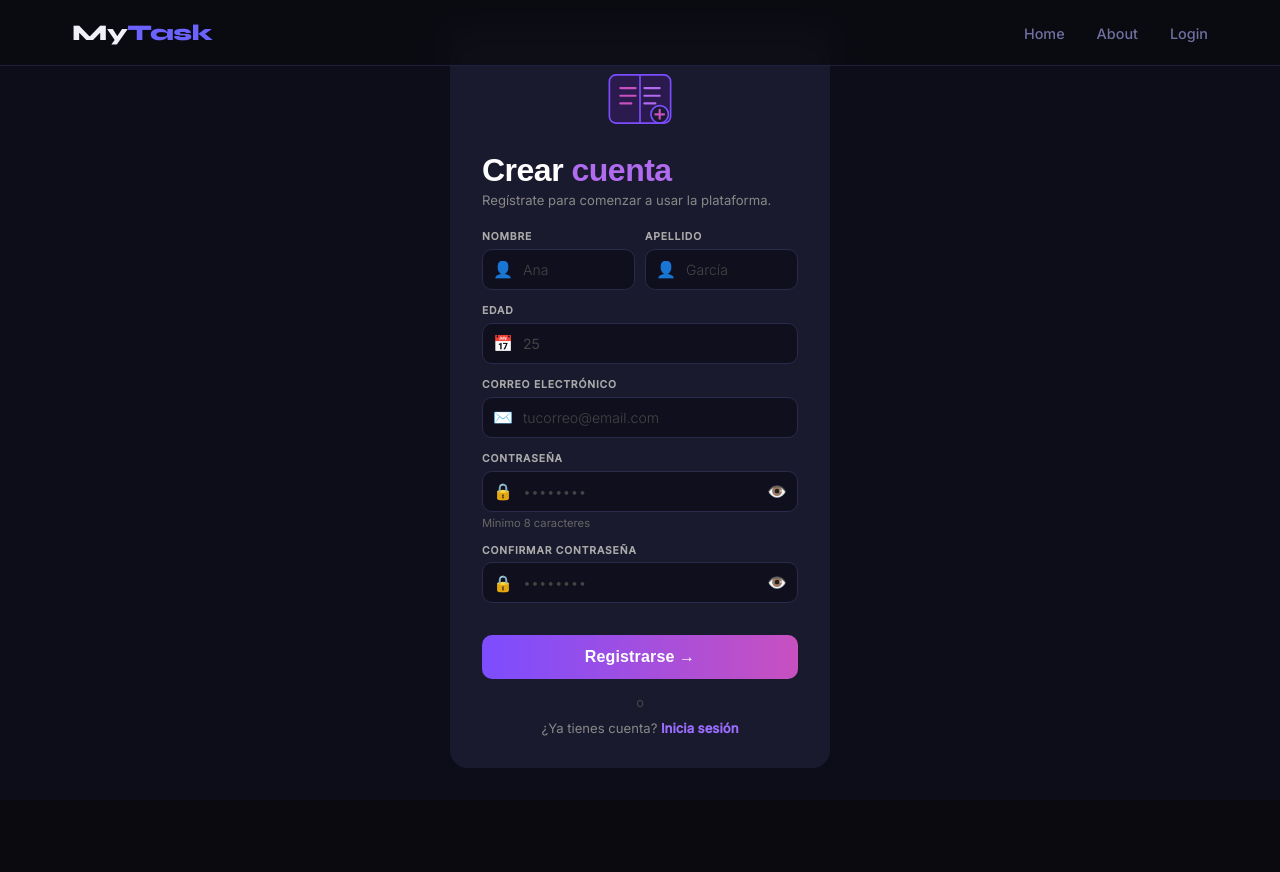
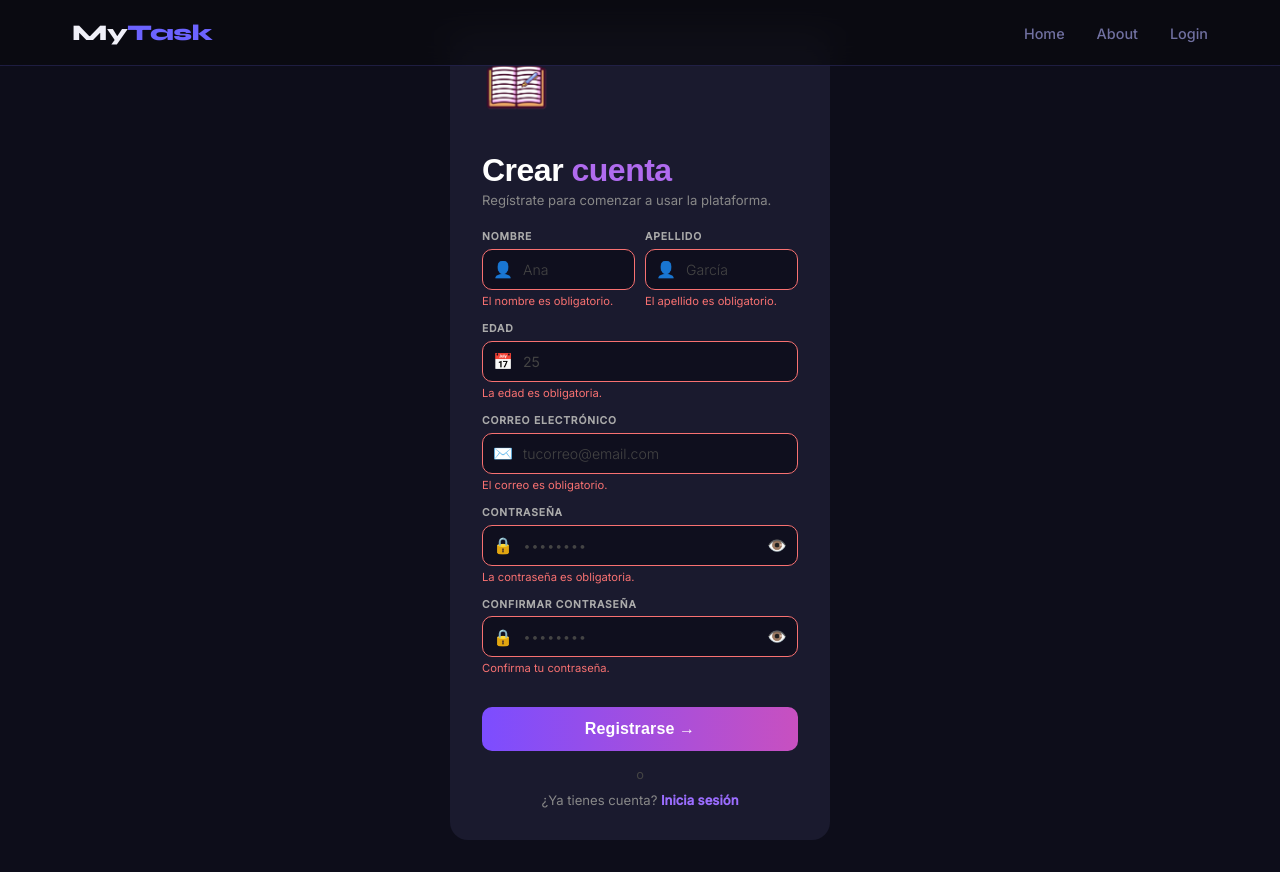
Before and after one commit to mstivenvelezc-ctrl/ProyectoM4_MartinVelez, a React (Vite) app: page /register in a window 1280 px wide. Both pictures are taken after a click on the button "Registrarse →". Before the commit the page ends 800 px from the top, so only its background shows below. Built offline with nearby package versions, Linux system fonts and the light colour scheme.

Commit message:
proteccion de rutas

```diff
--- a/src/Register.css
+++ b/src/Register.css
@@ -24,7 +24,7 @@
     margin-bottom: 1.2rem;
     }
 
-    .register-logo svg {
+    .register-logo {
     width: 70px;
     height: 70px;
     }
@@ -132,10 +132,25 @@
     color: #b06bef;
     }
 
+    /* Estados de validación del borde */
+    .register-input-wrap.input-error {
+    border-color: #f87171;
+    }
+
+    .register-input-wrap.input-ok {
+    border-color: #4ade80;
+    }
+
     /* Hints y validaciones */
     .register-hint {
     font-size: 0.7rem;
     color: #666;
+    margin: 4px 0 0;
+    }
+
+    .register-error {
+    font-size: 0.7rem;
+    color: #f87171;
     margin: 4px 0 0;
     }
 
--- a/src/Register.tsx
+++ b/src/Register.tsx
@@ -10,6 +10,55 @@
     confirmPassword: string;
     }
 
+    type FormErrors = Partial<Record<keyof RegisterForm, string>>;
+    type TouchedFields = Partial<Record<keyof RegisterForm, boolean>>;
+
+    // ── Reglas de validación ──────────────────────────────────────────────────────
+    function validate(form: RegisterForm): FormErrors {
+    const errors: FormErrors = {};
+    const emailRegex = /^[^\s@]+@[^\s@]+\.[^\s@]+$/;
+
+    if (!form.nombre.trim()) {
+        errors.nombre = "El nombre es obligatorio.";
+    } else if (form.nombre.trim().length < 3) {
+        errors.nombre = "Mínimo 3 caracteres.";
+    }
+
+    if (!form.apellido.trim()) {
+        errors.apellido = "El apellido es obligatorio.";
+    } else if (form.apellido.trim().length < 3) {
+        errors.apellido = "Mínimo 3 caracteres.";
+    }
+
+    if (!form.edad) {
+        errors.edad = "La edad es obligatoria.";
+    } else if (Number(form.edad) < 18) {
+        errors.edad = "Debes tener al menos 18 años.";
+    } else if (Number(form.edad) > 120) {
+        errors.edad = "Edad inválida.";
+    }
+
+    if (!form.correo.trim()) {
+        errors.correo = "El correo es obligatorio.";
+    } else if (!emailRegex.test(form.correo)) {
+        errors.correo = "Ingresa un correo válido (usuario@dominio.com).";
+    }
+
+    if (!form.password) {
+        errors.password = "La contraseña es obligatoria.";
+    } else if (form.password.length < 8) {
+        errors.password = "Mínimo 8 caracteres.";
+    }
+
+    if (!form.confirmPassword) {
+        errors.confirmPassword = "Confirma tu contraseña.";
+    } else if (form.password !== form.confirmPassword) {
+        errors.confirmPassword = "Las contraseñas no coinciden.";
+    }
+
+    return errors;
+    }
+
     export default function Register() {
     const [form, setForm] = useState<RegisterForm>({
         nombre: "",
@@ -20,56 +69,63 @@
         confirmPassword: "",
     });
 
+    const [touched, setTouched] = useState<TouchedFields>({});
     const [showPass, setShowPass] = useState(false);
     const [showConfirm, setShowConfirm] = useState(false);
+
+    const errors = validate(form);
+    const isFormValid = Object.keys(errors).length === 0;
 
     const handleChange = (e: React.ChangeEvent<HTMLInputElement>) => {
         setForm({ ...form, [e.target.name]: e.target.value });
     };
 
+    const handleBlur = (e: React.FocusEvent<HTMLInputElement>) => {
+        setTouched((prev) => ({ ...prev, [e.target.name]: true }));
+    };
+
+    // Muestra error solo si el campo fue tocado
+    const fieldError = (field: keyof RegisterForm) =>
+        touched[field] ? errors[field] : undefined;
+
+    // Estado del borde: error = rojo, válido = verde, neutro = default
+    const inputState = (field: keyof RegisterForm) => {
+        if (!touched[field]) return "";
+        return errors[field] ? "input-error" : "input-ok";
+    };
+
+    const handleSubmit = () => {
+        // Marcar todos como tocados para mostrar todos los errores
+        const allTouched: TouchedFields = {
+        nombre: true,
+        apellido: true,
+        edad: true,
+        correo: true,
+        password: true,
+        confirmPassword: true,
+        };
+        setTouched(allTouched);
+
+        if (!isFormValid) return;
+
+        // TODO: llamar a tu API de registro aquí
+        console.log("Registro:", {
+        nombre: form.nombre.trim(),
+        apellido: form.apellido.trim(),
+        edad: Number(form.edad),
+        correo: form.correo.trim(),
+        });
+    };
+
     const passwordsMatch =
         form.confirmPassword.length > 0 && form.password === form.confirmPassword;
-    const passwordsMismatch =
-        form.confirmPassword.length > 0 && form.password !== form.confirmPassword;
-
-    const handleSubmit = () => {
-        const { nombre, apellido, edad, correo, password, confirmPassword } = form;
-
-        if (!nombre || !apellido || !edad || !correo || !password || !confirmPassword) {
-        alert("Por favor completa todos los campos.");
-        return;
-        }
-        if (password !== confirmPassword) {
-        alert("Las contraseñas no coinciden.");
-        return;
-        }
-        if (password.length < 8) {
-        alert("La contraseña debe tener al menos 8 caracteres.");
-        return;
-        }
-
-        // TODO: llamar a tu API de registro aquí
-        console.log("Registro:", { nombre, apellido, edad: Number(edad), correo });
-    };
 
     return (
         <div className="register-container">
         <div className="register-card">
             {/* Logo */}
             <div className="register-logo">
-            <svg viewBox="0 0 64 64" fill="none" xmlns="http://www.w3.org/2000/svg">
-                <rect x="4" y="10" width="56" height="44" rx="6" fill="#2a1a4e" stroke="#7c4dff" strokeWidth="1.5" />
-                <path d="M32 10 C32 10 32 54 32 54" stroke="#7c4dff" strokeWidth="1.5" />
-                <line x1="14" y1="22" x2="28" y2="22" stroke="#c850c0" strokeWidth="2" strokeLinecap="round" />
-                <line x1="14" y1="29" x2="28" y2="29" stroke="#c850c0" strokeWidth="2" strokeLinecap="round" />
-                <line x1="14" y1="36" x2="24" y2="36" stroke="#c850c0" strokeWidth="2" strokeLinecap="round" />
-                <line x1="36" y1="22" x2="50" y2="22" stroke="#b06bef" strokeWidth="2" strokeLinecap="round" />
-                <line x1="36" y1="29" x2="50" y2="29" stroke="#b06bef" strokeWidth="2" strokeLinecap="round" />
-                <line x1="36" y1="36" x2="46" y2="36" stroke="#b06bef" strokeWidth="2" strokeLinecap="round" />
-                <circle cx="50" cy="46" r="8" fill="#1a1a2e" stroke="#7c4dff" strokeWidth="1.5" />
-                <line x1="50" y1="42" x2="50" y2="50" stroke="#c850c0" strokeWidth="2" strokeLinecap="round" />
-                <line x1="46" y1="46" x2="54" y2="46" stroke="#c850c0" strokeWidth="2" strokeLinecap="round" />
-            </svg>
+            <img src="/logo.png" alt="MyTask Logo" className="card-logo" />
             </div>
 
             <h1 className="register-title">
@@ -81,77 +137,95 @@
             <div className="register-row">
             <div className="register-field">
                 <label className="register-label">Nombre</label>
-                <div className="register-input-wrap">
+                <div className={`register-input-wrap ${inputState("nombre")}`}>
                 <span className="register-icon">👤</span>
                 <input
                     type="text"
                     name="nombre"
                     value={form.nombre}
                     onChange={handleChange}
+                    onBlur={handleBlur}
                     placeholder="Ana"
                     autoComplete="off"
                 />
                 </div>
+                {fieldError("nombre") && (
+                <p className="register-error">{fieldError("nombre")}</p>
+                )}
             </div>
+
             <div className="register-field">
                 <label className="register-label">Apellido</label>
-                <div className="register-input-wrap">
+                <div className={`register-input-wrap ${inputState("apellido")}`}>
                 <span className="register-icon">👤</span>
                 <input
                     type="text"
                     name="apellido"
                     value={form.apellido}
                     onChange={handleChange}
+                    onBlur={handleBlur}
                     placeholder="García"
                     autoComplete="off"
                 />
                 </div>
+                {fieldError("apellido") && (
+                <p className="register-error">{fieldError("apellido")}</p>
+                )}
             </div>
             </div>
 
             {/* Edad */}
             <div className="register-field">
             <label className="register-label">Edad</label>
-            <div className="register-input-wrap">
+            <div className={`register-input-wrap ${inputState("edad")}`}>
                 <span className="register-icon">📅</span>
                 <input
                 type="number"
                 name="edad"
                 value={form.edad}
                 onChange={handleChange}
+                onBlur={handleBlur}
                 placeholder="25"
                 min={1}
                 max={120}
                 />
             </div>
+            {fieldError("edad") && (
+                <p className="register-error">{fieldError("edad")}</p>
+            )}
             </div>
 
             {/* Correo */}
             <div className="register-field">
             <label className="register-label">Correo Electrónico</label>
-            <div className="register-input-wrap">
+            <div className={`register-input-wrap ${inputState("correo")}`}>
                 <span className="register-icon">✉️</span>
                 <input
                 type="email"
                 name="correo"
                 value={form.correo}
                 onChange={handleChange}
+                onBlur={handleBlur}
                 placeholder="tucorreo@email.com"
                 autoComplete="off"
                 />
             </div>
+            {fieldError("correo") && (
+                <p className="register-error">{fieldError("correo")}</p>
+            )}
             </div>
 
             {/* Contraseña */}
             <div className="register-field">
             <label className="register-label">Contraseña</label>
-            <div className="register-input-wrap">
+            <div className={`register-input-wrap ${inputState("password")}`}>
                 <span className="register-icon">🔒</span>
                 <input
                 type={showPass ? "text" : "password"}
                 name="password"
                 value={form.password}
                 onChange={handleChange}
+                onBlur={handleBlur}
                 placeholder="••••••••"
                 autoComplete="new-password"
                 />
@@ -164,19 +238,24 @@
                 {showPass ? "🙈" : "👁️"}
                 </button>
             </div>
-            <p className="register-hint">Mínimo 8 caracteres</p>
+            {fieldError("password") ? (
+                <p className="register-error">{fieldError("password")}</p>
+            ) : (
+                <p className="register-hint">Mínimo 8 caracteres</p>
+            )}
             </div>
 
             {/* Confirmar contraseña */}
             <div className="register-field">
             <label className="register-label">Confirmar Contraseña</label>
-            <div className="register-input-wrap">
+            <div className={`register-input-wrap ${inputState("confirmPassword")}`}>
                 <span className="register-icon">🔒</span>
                 <input
                 type={showConfirm ? "text" : "password"}
                 name="confirmPassword"
                 value={form.confirmPassword}
                 onChange={handleChange}
+                onBlur={handleBlur}
                 placeholder="••••••••"
                 autoComplete="new-password"
                 />
@@ -189,12 +268,11 @@
                 {showConfirm ? "🙈" : "👁️"}
                 </button>
             </div>
-            {passwordsMatch && (
+            {fieldError("confirmPassword") ? (
+                <p className="register-error">{fieldError("confirmPassword")}</p>
+            ) : passwordsMatch ? (
                 <p className="register-match ok">✓ Las contraseñas coinciden</p>
-            )}
-            {passwordsMismatch && (
-                <p className="register-match no">✗ Las contraseñas no coinciden</p>
-            )}
+            ) : null}
             </div>
 
             {/* Botón */}
--- /dev/null
+++ b/src/Routes/AuthContext.tsx
@@ -0,0 +1,15 @@
+    import { createContext } from "react";
+
+    export interface User {
+    nombre: string;
+    correo: string;
+    }
+
+    export interface AuthContextType {
+    user: User | null;
+    isAuthenticated: boolean;
+    login: (userData: User) => void;
+    logout: () => void;
+    }
+
+    export const AuthContext = createContext<AuthContextType | undefined>(undefined);
--- /dev/null
+++ b/src/Routes/AuthProvider.tsx
@@ -0,0 +1,31 @@
+    import { useState } from "react";
+    import type { ReactNode } from "react";
+    import { AuthContext } from "./AuthContext";
+    import type { User } from "./AuthContext";
+
+    export function AuthProvider({ children }: { children: ReactNode }) {
+    const [user, setUser] = useState<User | null>(() => {
+        try {
+        const stored = localStorage.getItem("auth_user");
+        return stored ? JSON.parse(stored) : null;
+        } catch {
+        return null;
+        }
+    });
+
+    const login = (userData: User) => {
+        setUser(userData);
+        localStorage.setItem("auth_user", JSON.stringify(userData));
+    };
+
+    const logout = () => {
+        setUser(null);
+        localStorage.removeItem("auth_user");
+    };
+
+    return (
+        <AuthContext.Provider value={{ user, isAuthenticated: !!user, login, logout }}>
+        {children}
+        </AuthContext.Provider>
+    );
+    }
```
Also changed, not shown: src/Routes/AppRouter.tsx (+12 -3 lines), src/Routes/PrivateRoute.tsx (added, +7 -0 lines), src/Routes/TaskRouter.tsx (+6 -7 lines), src/Routes/UseAuth.ts (added, +8 -0 lines).
